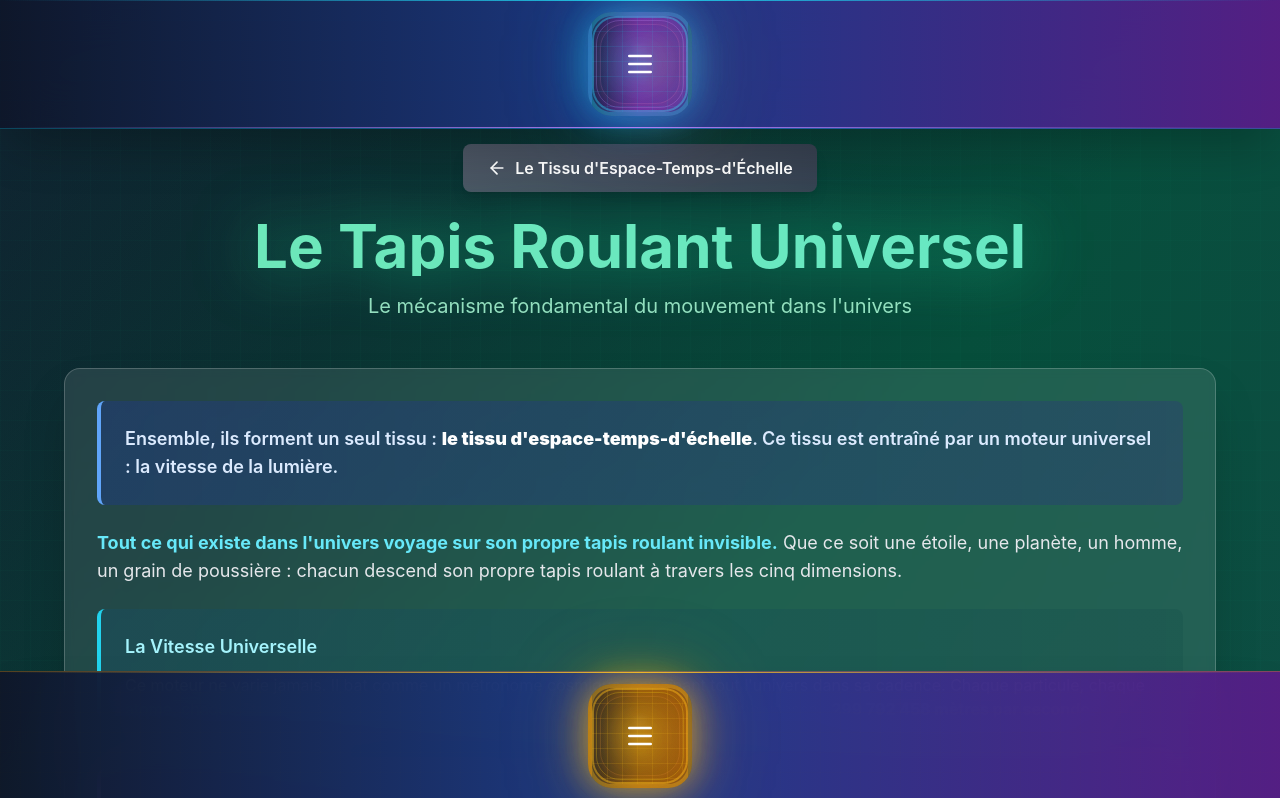
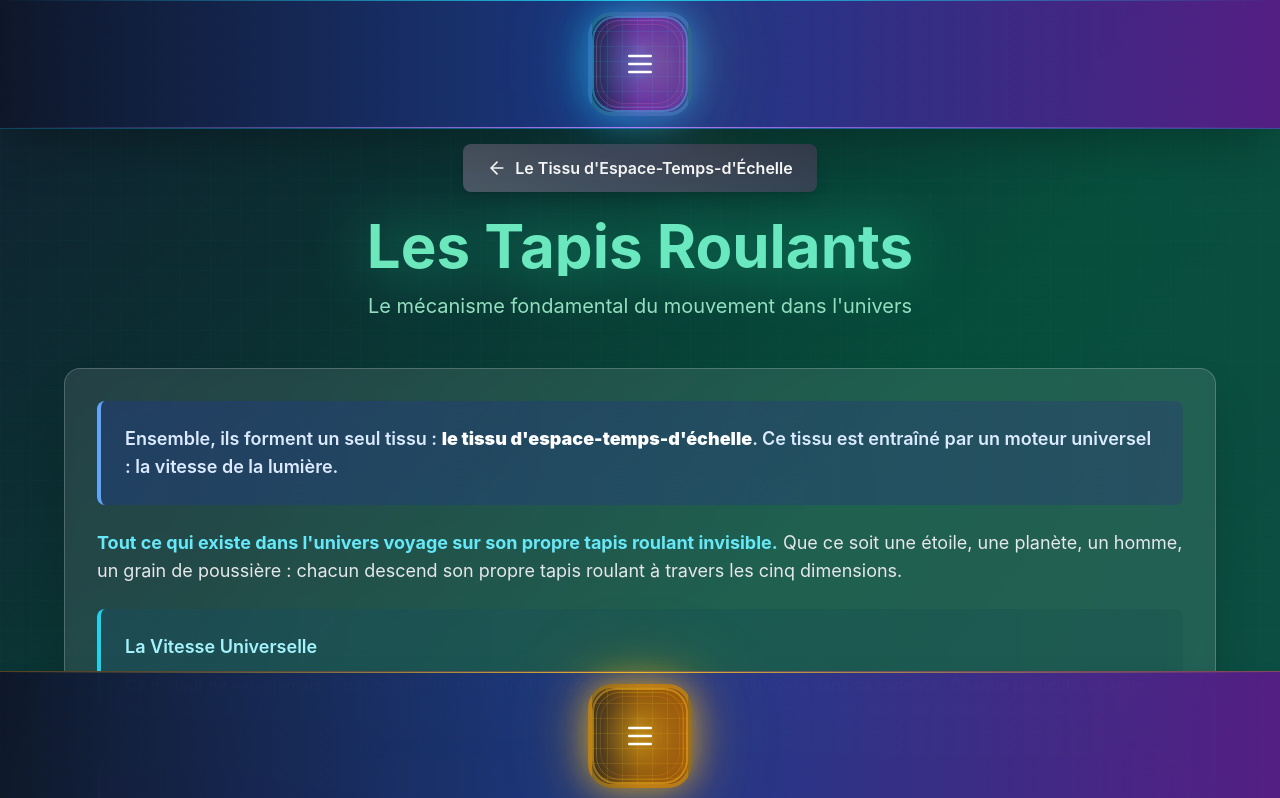
Before and after one commit to romainfalanga/univers.run-code-10, a React (Vite) app: page /tissu-espace-temps-echelle/tapis-roulant in a window 1280 px wide. Shown: the top 798 px of the page. Built offline with nearby package versions, Linux system fonts and the light colour scheme.

Commit message:
Updated TapisRoulantFabricPage.tsx

```diff
--- a/src/pages/fabric/TapisRoulantFabricPage.tsx
+++ b/src/pages/fabric/TapisRoulantFabricPage.tsx
@@ -27,7 +27,7 @@ export const TapisRoulantFabricPage: React.FC = () => {
         {/* En-tête */}
         <header className="text-center mb-6 sm:mb-8 lg:mb-12">
           <h1 className="text-3xl sm:text-4xl md:text-5xl lg:text-6xl font-bold bg-gradient-to-r from-emerald-300 via-teal-300 to-cyan-300 bg-clip-text text-transparent bg-[length:400%_400%] animate-gradient-x drop-shadow-[0_0_30px_rgba(16,185,129,0.8)] mb-3 sm:mb-4 px-2">
-            Le Tapis Roulant Universel
+            Les Tapis Roulants
           </h1>
           <p className="text-base sm:text-lg lg:text-xl text-emerald-200/90 max-w-4xl mx-auto px-4 leading-relaxed">
             Le mécanisme fondamental du mouvement dans l'univers
```
